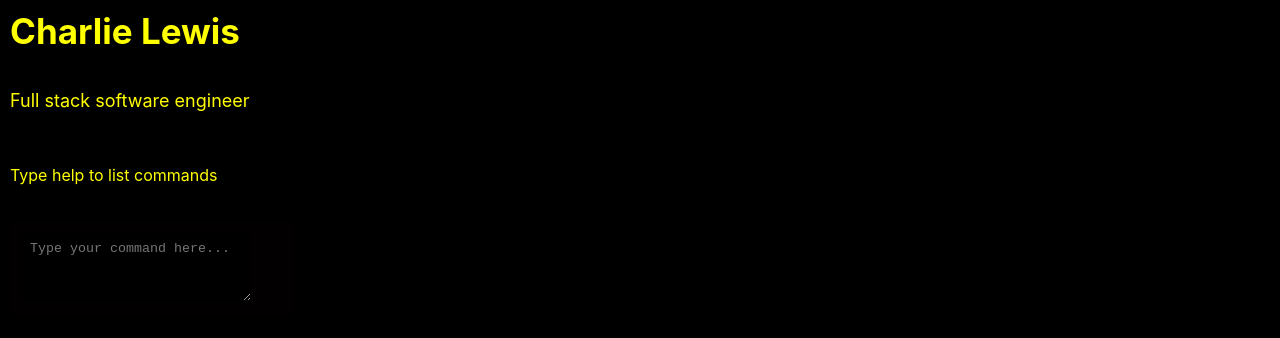
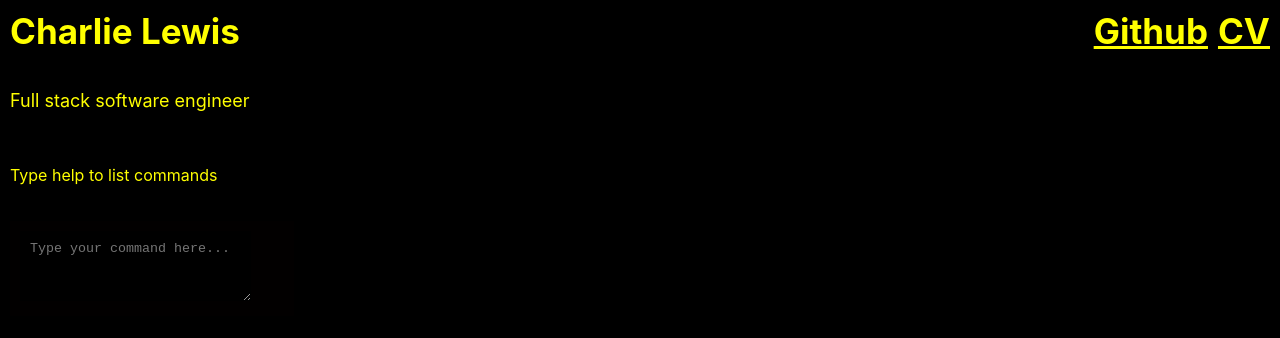
Before and after one commit to charlielew1s/commandlineapp, a React (Create React App) app in the folder command-line-app/: page / in a window 1280 px wide. Shown: the top 338 px of the page. Built offline with nearby package versions, Linux system fonts and the light colour scheme.

Commit message:
latestupdate

```diff
--- a/command-line-app/src/App.css
+++ b/command-line-app/src/App.css
@@ -103,3 +103,29 @@ html, body {
   padding: 8px;
   text-align: left;
 }
+
+/* ... [existing styles] ... */
+
+.top-right-links {
+  position: absolute;
+  top: 0;
+  right: 0;
+  margin: 10px;
+  display: flex;
+  gap: 10px; /* Adjust the gap between the links as needed */
+}
+
+.top-right-links a {
+  color: yellow;
+  cursor: pointer;
+  font-size: 35px; /* Match the font size of the .App-name */
+  font-weight: bold; /* Optional: to match the weight of the .App-name */
+  text-decoration: underline; /* Underline the text */
+}
+
+/* ... [rest of your existing styles] ... */
+
+
+
+
+/* ... [rest of your existing styles] ... */
--- a/command-line-app/src/App.js
+++ b/command-line-app/src/App.js
@@ -251,6 +251,10 @@ function App() {
 
   return (
     <div className="App">
+      <div className="top-right-links">
+        <a href="https://github.com/charlielew1s" target="_blank" rel="noopener noreferrer">Github</a>
+        <a href="/Charles_Lewis_Updated_CV.pdf" target="_blank" rel="noopener noreferrer">CV</a>
+      </div>
       <header className="App-header">
         <div className="App-container">
           <p className="App-name">Charlie Lewis</p>
```
